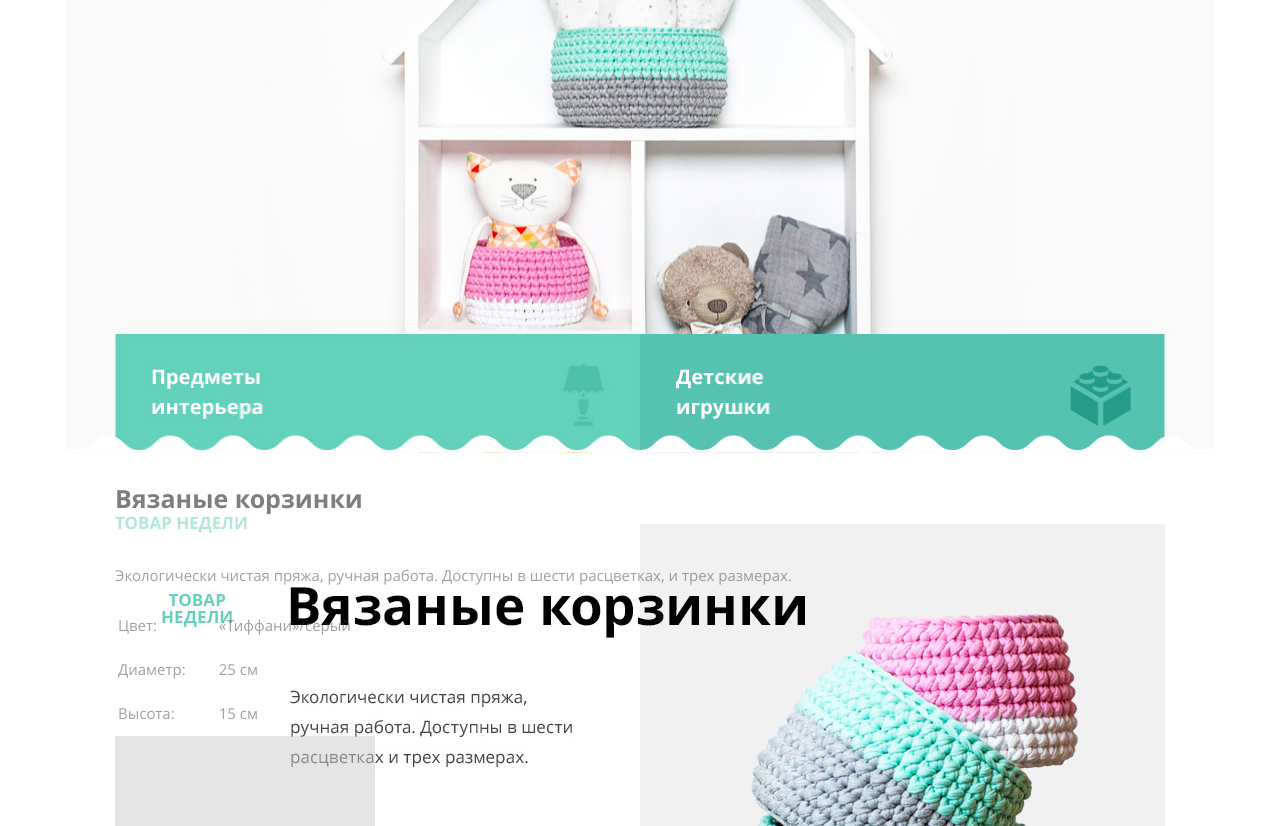
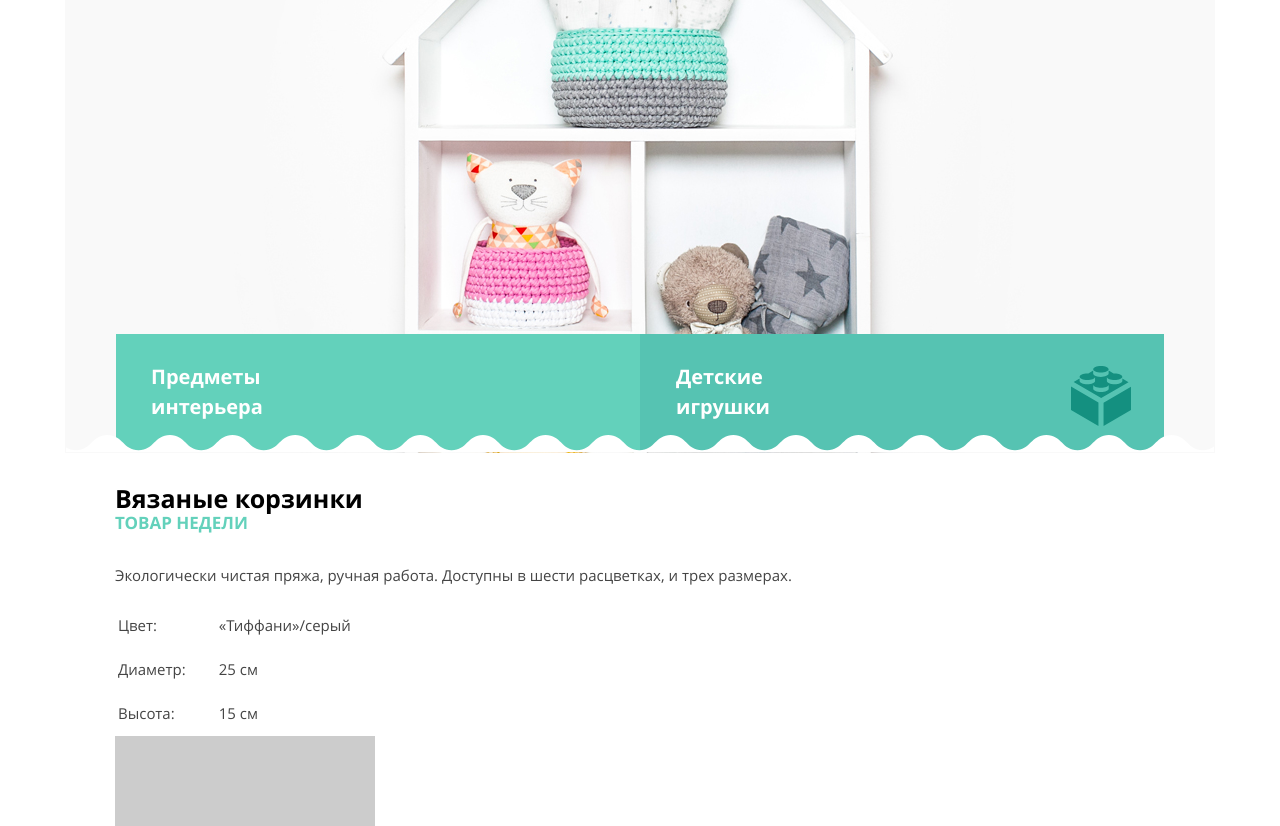
Before and after one commit to Glebrd/772741-mishka-16, a website: page source/index.html in a window 1280 px wide. Shown: the part 381-1207 px from the top of the page. Drawn offline with nearby package versions, Linux system fonts and the light colour scheme; files that its build step writes are made by us from their sources; placeholder pictures from the web are drawn by us.

```diff
--- a/source/index.html
+++ b/source/index.html
@@ -7,7 +7,7 @@
   <title>HTML Academy: Мишка</title>
   <link href="css/style.css" rel="stylesheet">
   <!-- Pixel Glass -->
-  <style>
+  <!-- <style>
     html {
       background-repeat: no-repeat;
       background-position: 50% 0;
@@ -36,7 +36,7 @@
     }
   </style>
   <link rel="stylesheet" href="css/styles.css">
-  <script src="js/pp.js"></script>
+  <script src="js/pp.js"></script> -->
   <!-- // Pixel Glass -->
 </head>
 
```
